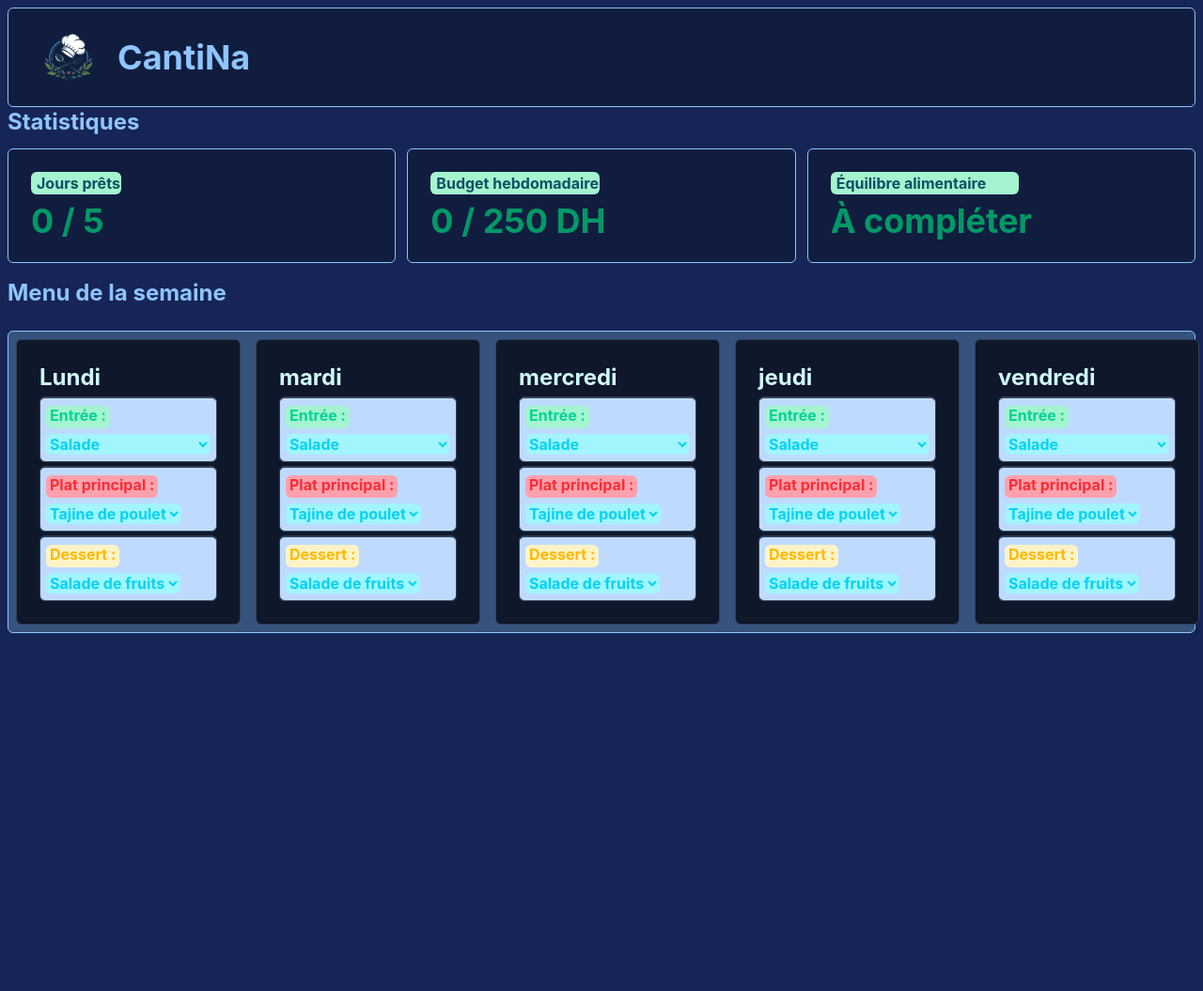
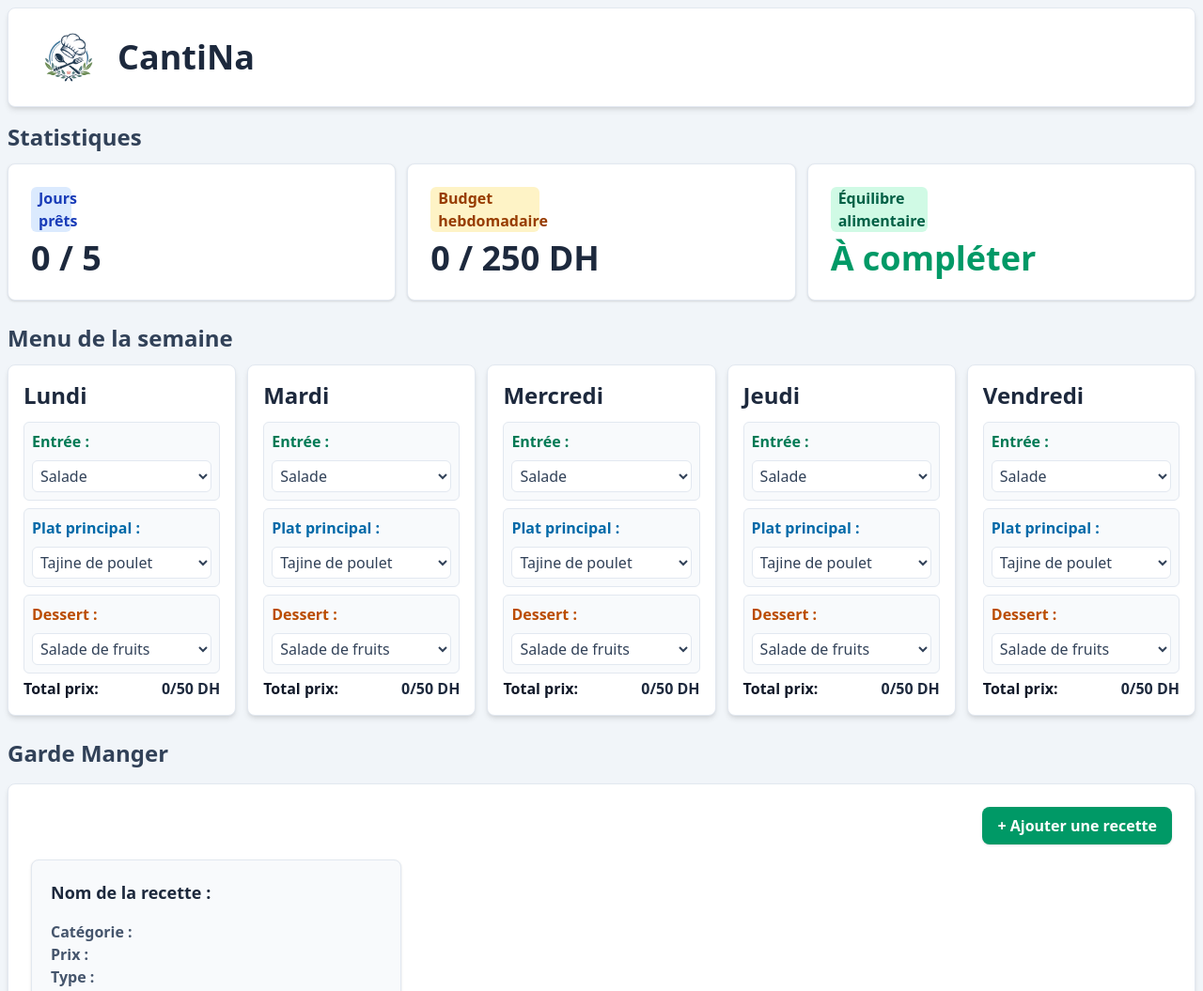
Before and after one commit to HamzaJanoub/Cantina, a plain HTML site: page index.html in a window 1280 px wide. Shown: the top 1055 px of the page at 94% size. Before the commit the page ends 800 px from the top, so only its background shows below. Drawn offline with nearby package versions, Linux system fonts and the light colour scheme.

Commit message:
the first complete design to my cantina page

```diff
--- a/index.html
+++ b/index.html
@@ -1,242 +1,262 @@
+
 <!doctype html>
-<html lang="en">
+<html lang="fr">
 <head>
-    <meta charset="UTF-8" />
-    <meta name="viewport" content="width=device-width, initial-scale=1.0" />
-    <link rel="stylesheet" href="output.css" />
-    <title>Document</title>
+  <meta charset="UTF-8">
+  <meta name="viewport" content="width=device-width, initial-scale=1.0">
+  <script src="https://cdn.jsdelivr.net/npm/@tailwindcss/browser@4"></script>
+  <title>CantiNa</title>
 </head>
 
-  <body class="m-2 bg-blue-950">
-    <header
-      class="py-3 px-6 rounded-md border-1 border-blue-300"
-      style="background-color: #09111d64"
-    >
-      <div class="flex items-center gap-3">
-        <img
-          src="/images/—Pngtree—restaurant logo with chef hat_22631507.png"
-          alt=""
-          class="w-20 h-20 object-contain"
-        />
-        <h1 class="text-blue-300 text-4xl font-bold ">CantiNa</h1>
-      </div>
+<body class="m-2 bg-slate-100 text-slate-800">
+
+  <!-- Header -->
+  <header class="flex items-center gap-3 rounded-lg border border-slate-200 bg-white px-6 py-3 shadow-md">
+    <img src="/images/—Pngtree—restaurant logo with chef hat_22631507.png"
+         alt="Logo CantiNa" class="h-20 w-20 object-contain">
+    <h1 class="text-4xl font-bold text-slate-800">CantiNa</h1>
   </header>
-    <h1 class="text-2xl font-bold text-blue-300"> Statistiques</h1>
- <section class="mt-3 grid grid-cols-1 gap-3 sm:grid-cols-3">
 
 
-      <div
-        class="rounded-md border border-blue-300 p-6"
-        style="background-color: #09111d64"
-      >
-        <p class="text-cyan-900 bg-emerald-200 w-24 rounded-md pl-1.5 font-bold">Jours prêts</p>
-        <p class="mt-2 text-4xl text-emerald-600 font-bold">0 / 5</p>
+  <h2 class="  mt-4 text-2xl font-bold text-slate-700">Statistiques</h2>
+
+  <section class="mt-3 grid grid-cols-1 gap-3 sm:grid-cols-3">
+    <div class="rounded-lg border border-slate-200 bg-white p-6 shadow-sm">
+      <p class="mr-80 rounded-md bg-blue-100 px-2 font-bold text-blue-800">Jours prêts</p>
+      <p class="mt-2 text-4xl font-bold">0 / 5</p>
     </div>
 
-      <div
-        class="rounded-md border border-blue-300 p-6"
-        style="background-color: #09111d64"
-      >
-        <p class="text-cyan-900 bg-emerald-200 w-45 rounded-md pl-1.5 font-bold">Budget hebdomadaire</p>
-        <p class="mt-2 text-4xl text-emerald-600 font-bold">0 / 250 DH</p>
+    <div class="rounded-lg border border-slate-200 bg-white p-6 shadow-sm">
+      <p class="mr-62 rounded-md bg-amber-100 px-2 font-bold text-amber-800">Budget hebdomadaire</p>
+      <p class="mt-2 text-4xl font-bold">0 / 250 DH</p>
     </div>
 
-      <div
-        class="rounded-md border border-blue-300 p-6"
-        style="background-color: #09111d64"
-      >
-        <p class="text-cyan-900 bg-emerald-200 w-50 rounded-md pl-1.5 font-bold">Équilibre alimentaire</p>
-        <p class="mt-2 text-4xl text-emerald-600 font-bold">À compléter</p>
+    <div class="rounded-lg border border-slate-200 bg-white p-6 shadow-sm">
+      <p class="mr-65 rounded-md bg-emerald-100 px-2 font-bold text-emerald-800">Équilibre alimentaire</p>
+      <p class="mt-2 text-4xl font-bold text-emerald-600">À compléter</p>
+    </div>
+  </section>
+
+  <h2 class="  mt-6 text-2xl font-bold text-slate-700">Menu de la semaine</h2>
+
+  <section class="mt-3 grid grid-cols-1 gap-3 sm:grid-cols-2 lg:grid-cols-3 xl:grid-cols-5">
+
+    <!-- tnin -->
+    <div class="rounded-lg border border-slate-200 bg-white p-4 shadow-md transition hover:border-emerald-400">
+      <h3 class="mb-3 text-2xl font-bold text-slate-800">Lundi</h3>
+
+      <div class="mt-2 rounded-md border border-slate-200 bg-slate-50 p-2">
+        <label class="font-bold text-emerald-700">Entrée :</label>
+        <select class="mt-2 w-full rounded-md border border-slate-200 bg-white p-1 text-slate-700">
+          <option>Salade</option><option>Soupe</option><option>Velouté de légumes</option>
+
+        </select>
+
       </div>
 
-    </section>
-                <h2 class="mt-4 text-2xl font-bold text-blue-300">
-        Menu de la semaine
-      </h2>
-    <section class="mt-6">
-      <div
-        class="flex m-auto mt-2  rounded-md border border-blue-300"
-        style="background-color: #36537c"
-      >
-<!-- tnin -->
-        <div class="p-6 m-2 rounded-md border border-slate-700 bg-slate-900" >
-            <h2 class="text-2xl text-cyan-100 font-bold">Lundi</h2>
-
-
-          <div class="p-1.5 mt-1 rounded-md border border-slate-700 border-t-2 bg-blue-200">
-            <label class="font-bold pl-1 pr-1 pb-1 border-emerald-300 rounded-md text-emerald-400 bg-emerald-200">Entrée :</label>
-            <div class="mt-1">
-         <select class="text-cyan-400  rounded-md font-bold bg-cyan-200 mt-1">
-               <option >Salade</option>
-               <option>Soupe</option>
-               <option>Velouté de légumes</option>
-          </select>
-          </div>
-          </div>
-
-          <div class="p-1.5 mt-1 rounded-md border border-slate-700 border-t-2 bg-blue-200">
-               <label class="font-bold pl-1 pr-1 pb-1  rounded-md text-red-500 bg-rose-300">Plat principal :</label>
-            <select class="text-cyan-400  rounded-md font-bold bg-cyan-200 mt-2">
+      <div class="mt-2 rounded-md border border-slate-200 bg-slate-50 p-2">
+        <label class="font-bold text-sky-700">Plat principal :</label>
+        <select class="mt-2 w-full rounded-md border border-slate-200 bg-white p-1 text-slate-700">
           <option>Tajine de poulet</option>
           <option>Couscous</option>
           <option>Pâtes</option>
         </select>
       </div>
 
-          <div class="p-1.5 mt-1 rounded-md border border-slate-700 border-t-2 bg-blue-200">
-           <label class="font-bold pl-1 pr-1 pb-1  rounded-md text-amber-400 bg-amber-100">Dessert :</label><br>
-            <select class="text-cyan-400  rounded-md font-bold bg-cyan-200 mt-2">
+      <div class="mt-2 rounded-md border border-slate-200 bg-slate-50 p-2">
+        <label class="font-bold text-amber-700">Dessert :</label>
+        <select class="mt-2 w-full rounded-md border border-slate-200 bg-white p-1 text-slate-700">
           <option>Salade de fruits</option>
           <option>Yaourt</option>
           <option>Flan</option>
         </select>
       </div>
+      <div class="flex justify-between">
+              <p class="font-bold mt-1 text-gray-900">Total prix:</p>
+              <p class="font-bold mt-1">0/50 DH</p>
               </div>
+    </div>
+
     <!-- tlat -->
-        <div class="p-6 m-2 rounded-md border border-slate-700 bg-slate-900" >
-            <h2 class="text-2xl text-cyan-100 font-bold">mardi</h2>
+    <div class="rounded-lg border border-slate-200 bg-white p-4 shadow-md transition hover:border-emerald-400">
+      <h3 class="mb-3 text-2xl font-bold text-slate-800">Mardi</h3>
 
-
-          <div class="p-1.5 mt-1 rounded-md border border-slate-700 border-t-2 bg-blue-200">
-            <label class="font-bold pl-1 pr-1 pb-1 border-emerald-300 rounded-md text-emerald-400 bg-emerald-200">Entrée :</label>
-            <div class="mt-1">
-         <select class="text-cyan-400  rounded-md font-bold bg-cyan-200 mt-1">
-               <option >Salade</option>
+      <div class="mt-2 rounded-md border border-slate-200 bg-slate-50 p-2">
+        <label class="font-bold text-emerald-700">Entrée :</label>
+        <select class="mt-2 w-full rounded-md border border-slate-200 bg-white p-1 text-slate-700">
+          <option>Salade</option>
           <option>Soupe</option>
           <option>Velouté de légumes</option>
         </select>
       </div>
-          </div>
 
-          <div class="p-1.5 mt-1 rounded-md border border-slate-700 border-t-2 bg-blue-200">
-               <label class="font-bold pl-1 pr-1 pb-1  rounded-md text-red-500 bg-rose-300">Plat principal :</label>
-            <select class="text-cyan-400  rounded-md font-bold bg-cyan-200 mt-2">
+      <div class="mt-2 rounded-md border border-slate-200 bg-slate-50 p-2">
+        <label class="font-bold text-sky-700">Plat principal :</label>
+        <select class="mt-2 w-full rounded-md border border-slate-200 bg-white p-1 text-slate-700">
           <option>Tajine de poulet</option>
           <option>Couscous</option>
           <option>Pâtes</option>
         </select>
       </div>
 
-          <div class="p-1.5 mt-1 rounded-md border border-slate-700 border-t-2 bg-blue-200">
-           <label class="font-bold pl-1 pr-1 pb-1  rounded-md text-amber-400 bg-amber-100">Dessert :</label><br>
-            <select class="text-cyan-400  rounded-md font-bold bg-cyan-200 mt-2">
+      <div class="mt-2 rounded-md border border-slate-200 bg-slate-50 p-2">
+        <label class="font-bold text-amber-700">Dessert :</label>
+        <select class="mt-2 w-full rounded-md border border-slate-200 bg-white p-1 text-slate-700">
           <option>Salade de fruits</option>
           <option>Yaourt</option>
           <option>Flan</option>
         </select>
       </div>
+            <div class="flex justify-between">
+              <p class="font-bold mt-1 text-gray-900">Total prix:</p>
+              <p class="font-bold mt-1">0/50 DH</p>
               </div>
+    </div>
+
     <!-- larb3 -->
-        <div class="p-6 m-2 rounded-md border border-slate-700 bg-slate-900" >
-            <h2 class="text-2xl text-cyan-100 font-bold">mercredi</h2>
+    <div class="rounded-lg border border-slate-200 bg-white p-4 shadow-md transition hover:border-emerald-400">
+      <h3 class="mb-3 text-2xl font-bold text-slate-800">Mercredi</h3>
 
-
-          <div class="p-1.5 mt-1 rounded-md border border-slate-700 border-t-2 bg-blue-200">
-            <label class="font-bold pl-1 pr-1 pb-1 border-emerald-300 rounded-md text-emerald-400 bg-emerald-200">Entrée :</label>
-            <div class="mt-1">
-         <select class="text-cyan-400  rounded-md font-bold bg-cyan-200 mt-1">
-               <option >Salade</option>
+      <div class="mt-2 rounded-md border border-slate-200 bg-slate-50 p-2">
+        <label class="font-bold text-emerald-700">Entrée :</label>
+        <select class="mt-2 w-full rounded-md border border-slate-200 bg-white p-1 text-slate-700">
+          <option>Salade</option>
           <option>Soupe</option>
           <option>Velouté de légumes</option>
         </select>
       </div>
-          </div>
 
-          <div class="p-1.5 mt-1 rounded-md border border-slate-700 border-t-2 bg-blue-200">
-               <label class="font-bold pl-1 pr-1 pb-1  rounded-md text-red-500 bg-rose-300">Plat principal :</label>
-            <select class="text-cyan-400  rounded-md font-bold bg-cyan-200 mt-2">
+      <div class="mt-2 rounded-md border border-slate-200 bg-slate-50 p-2">
+        <label class="font-bold text-sky-700">Plat principal :</label>
+        <select class="mt-2 w-full rounded-md border border-slate-200 bg-white p-1 text-slate-700">
           <option>Tajine de poulet</option>
           <option>Couscous</option>
           <option>Pâtes</option>
         </select>
       </div>
 
-          <div class="p-1.5 mt-1 rounded-md border border-slate-700 border-t-2 bg-blue-200">
-           <label class="font-bold pl-1 pr-1 pb-1  rounded-md text-amber-400 bg-amber-100">Dessert :</label><br>
-            <select class="text-cyan-400  rounded-md font-bold bg-cyan-200 mt-2">
+      <div class="mt-2 rounded-md border border-slate-200 bg-slate-50 p-2">
+        <label class="font-bold text-amber-700">Dessert :</label>
+        <select class="mt-2 w-full rounded-md border border-slate-200 bg-white p-1 text-slate-700">
           <option>Salade de fruits</option>
           <option>Yaourt</option>
           <option>Flan</option>
         </select>
       </div>
+            <div class="flex justify-between">
+              <p class="font-bold mt-1 text-gray-900">Total prix:</p>
+              <p class="font-bold mt-1">0/50 DH</p>
               </div>
+    </div>
+
     <!-- lkhmis -->
-        <div class="p-6 m-2 rounded-md border border-slate-700 bg-slate-900" >
-            <h2 class="text-2xl text-cyan-100 font-bold">jeudi</h2>
+    <div class="rounded-lg border border-slate-200 bg-white p-4 shadow-md transition hover:border-emerald-400">
+      <h3 class="mb-3 text-2xl font-bold text-slate-800">Jeudi</h3>
 
-
-          <div class="p-1.5 mt-1 rounded-md border border-slate-700 border-t-2 bg-blue-200">
-            <label class="font-bold pl-1 pr-1 pb-1 border-emerald-300 rounded-md text-emerald-400 bg-emerald-200">Entrée :</label>
-            <div class="mt-1">
-         <select class="text-cyan-400  rounded-md font-bold bg-cyan-200 mt-1">
-               <option >Salade</option>
+      <div class="mt-2 rounded-md border border-slate-200 bg-slate-50 p-2">
+        <label class="font-bold text-emerald-700">Entrée :</label>
+        <select class="mt-2 w-full rounded-md border border-slate-200 bg-white p-1 text-slate-700">
+          <option>Salade</option>
           <option>Soupe</option>
           <option>Velouté de légumes</option>
         </select>
       </div>
-          </div>
 
-          <div class="p-1.5 mt-1 rounded-md border border-slate-700 border-t-2 bg-blue-200">
-               <label class="font-bold pl-1 pr-1 pb-1  rounded-md text-red-500 bg-rose-300">Plat principal :</label>
-            <select class="text-cyan-400  rounded-md font-bold bg-cyan-200 mt-2">
+      <div class="mt-2 rounded-md border border-slate-200 bg-slate-50 p-2">
+        <label class="font-bold text-sky-700">Plat principal :</label>
+        <select class="mt-2 w-full rounded-md border border-slate-200 bg-white p-1 text-slate-700">
           <option>Tajine de poulet</option>
           <option>Couscous</option>
           <option>Pâtes</option>
         </select>
       </div>
 
-          <div class="p-1.5 mt-1 rounded-md border border-slate-700 border-t-2 bg-blue-200">
-           <label class="font-bold pl-1 pr-1 pb-1  rounded-md text-amber-400 bg-amber-100">Dessert :</label><br>
-            <select class="text-cyan-400  rounded-md font-bold bg-cyan-200 mt-2">
+      <div class="mt-2 rounded-md border border-slate-200 bg-slate-50 p-2">
+        <label class="font-bold text-amber-700">Dessert :</label>
+        <select class="mt-2 w-full rounded-md border border-slate-200 bg-white p-1 text-slate-700">
           <option>Salade de fruits</option>
           <option>Yaourt</option>
           <option>Flan</option>
         </select>
       </div>
+            <div class="flex justify-between">
+              <p class="font-bold mt-1 text-gray-900">Total prix:</p>
+              <p class="font-bold mt-1">0/50 DH</p>
               </div>
-<!-- jm3a -->
-        <div class="p-6 m-2 rounded-md border border-slate-700 bg-slate-900" >
-            <h2 class="text-2xl text-cyan-100 font-bold">vendredi</h2>
+    </div>
 
+    <!-- jem3a -->
+    <div class="rounded-lg border border-slate-200 bg-white p-4 shadow-md transition hover:border-emerald-400">
+      <h3 class="mb-3 text-2xl font-bold text-slate-800">Vendredi</h3>
 
-          <div class="p-1.5 mt-1 rounded-md border border-slate-700 border-t-2 bg-blue-200">
-            <label class="font-bold pl-1 pr-1 pb-1 border-emerald-300 rounded-md text-emerald-400 bg-emerald-200">Entrée :</label>
-            <div class="mt-1">
-         <select class="text-cyan-400  rounded-md font-bold bg-cyan-200 mt-1">
-               <option >Salade</option>
+      <div class="mt-2 rounded-md border border-slate-200 bg-slate-50 p-2">
+        <label class="font-bold text-emerald-700">Entrée :</label>
+        <select class="mt-2 w-full rounded-md border border-slate-200 bg-white p-1 text-slate-700">
+          <option>Salade</option>
           <option>Soupe</option>
           <option>Velouté de légumes</option>
         </select>
       </div>
-          </div>
 
-          <div class="p-1.5 mt-1 rounded-md border border-slate-700 border-t-2 bg-blue-200">
-               <label class="font-bold pl-1 pr-1 pb-1  rounded-md text-red-500 bg-rose-300">Plat principal :</label>
-            <select class="text-cyan-400  rounded-md font-bold bg-cyan-200 mt-2">
+      <div class="mt-2 rounded-md border border-slate-200 bg-slate-50 p-2">
+        <label class="font-bold text-sky-700">Plat principal :</label>
+        <select class="mt-2 w-full rounded-md border border-slate-200 bg-white p-1 text-slate-700">
           <option>Tajine de poulet</option>
           <option>Couscous</option>
           <option>Pâtes</option>
         </select>
       </div>
 
-          <div class="p-1.5 mt-1 rounded-md border border-slate-700 border-t-2 bg-blue-200">
-           <label class="font-bold pl-1 pr-1 pb-1  rounded-md text-amber-400 bg-amber-100">Dessert :</label><br>
-            <select class="text-cyan-400  rounded-md font-bold bg-cyan-200 mt-2">
+      <div class="mt-2 rounded-md border border-slate-200 bg-slate-50 p-2">
+        <label class="font-bold text-amber-700">Dessert :</label>
+        <select class="mt-2 w-full rounded-md border border-slate-200 bg-white p-1 text-slate-700">
           <option>Salade de fruits</option>
           <option>Yaourt</option>
           <option>Flan</option>
         </select>
       </div>
+            <div class="flex justify-between">
+              <p class="font-bold mt-1 text-gray-900">Total prix:</p>
+              <p class="font-bold mt-1">0/50 DH</p>
+              </div>
     </div>
 
+  </section>
 
 
+  <section class="mt-6 w-full">
+    <h2 class="  mb-4 text-2xl font-bold text-slate-700">Garde Manger</h2>
 
+    <div class="w-full rounded-lg border border-slate-200 bg-white p-6 shadow-md">
 
+      <div class="mb-4 flex justify-end">
+        <button class=" rounded-lg bg-emerald-600 px-4 py-2 font-semibold text-white shadow-sm transition hover:bg-emerald-700">
+          + Ajouter une recette
+        </button>
+      </div>
 
+      <div class="grid grid-cols-1 gap-4 sm:grid-cols-2 lg:grid-cols-3">
+
+        <div class="min-h-36 rounded-lg border border-slate-200 bg-slate-50 p-5 shadow-sm transition hover:shadow-md">
+          <h3 class="mb-4 text-lg font-bold text-slate-800">Nom de la recette :</h3>
+
+          <p class="font-semibold text-slate-600">Catégorie :</p>
+          <p class="font-semibold text-slate-600">Prix :</p>
+          <p class="font-semibold text-slate-600">Type :</p>
+
+          <div class="mt-4 flex items-center justify-between">
+            <button class="rounded-md bg-slate-200 px-3 py-1 text-slate-800 hover:bg-slate-300">
+              Editer
+            </button>
+            <button class="rounded-md bg-red-600 px-3 py-1 text-white hover:bg-red-700">
+              Supprimer
+            </button>
+          </div>
+        </div>
 
       </div>
     </div>
   </section>
+
 </body>
 </html>
```
Also changed, not shown: package.json (deleted, +0 -25 lines), README.md (added), output.css (deleted), 1 other file. Lines whose indentation alone changed are shown as unchanged.
